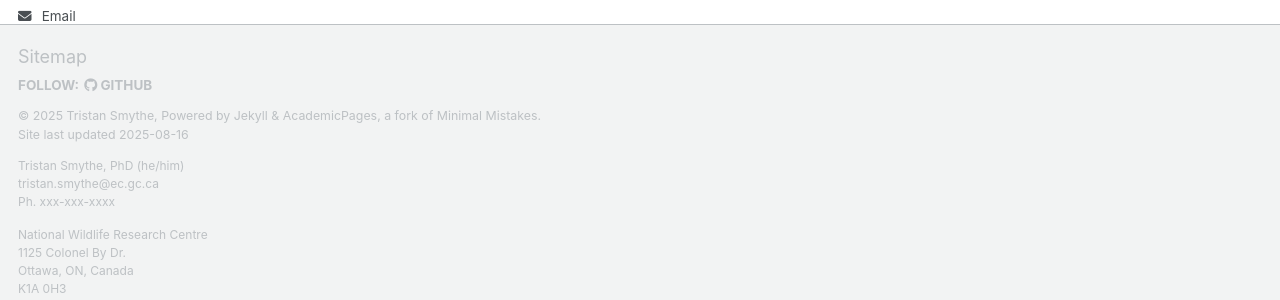
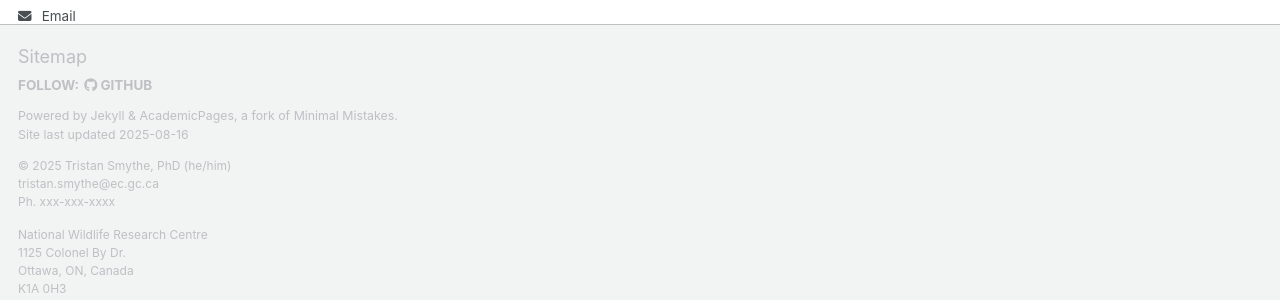
Before and after one commit to tristansmythe/tristansmythe.github.io, a Jekyll site: the page built from _pages/about.md, in a window 1280 px wide and 900 px high, scrolled down 1243 px. Shown: the part 481-781 px from the top of the window. Built offline with Jekyll 4.4.1, drawn with Linux system fonts in a browser that asks for light colours; some web fonts are replaced; a script that is not in the unit is left out.

Commit message:
Update footer.html

```diff
--- a/_includes/footer.html
+++ b/_includes/footer.html
@@ -17,12 +17,12 @@
 {% endif %}
 
 <div class="page__footer-copyright">
-  &copy; {{ site.time | date: '%Y' }} {{ site.name | default: site.title }}, {{ site.data.ui-text[site.locale].powered_by | default: "Powered by" }} <a href="http://jekyllrb.com" rel="nofollow">Jekyll</a> &amp; <a href="https://github.com/academicpages/academicpages.github.io">AcademicPages</a>, a fork of <a href="https://mademistakes.com/work/minimal-mistakes-jekyll-theme/" rel="nofollow">Minimal Mistakes</a>.<br />
+  {{ site.data.ui-text[site.locale].powered_by | default: "Powered by" }} <a href="http://jekyllrb.com" rel="nofollow">Jekyll</a> &amp; <a href="https://github.com/academicpages/academicpages.github.io">AcademicPages</a>, a fork of <a href="https://mademistakes.com/work/minimal-mistakes-jekyll-theme/" rel="nofollow">Minimal Mistakes</a>.<br />
   Site last updated {{ "now" | date: '%Y-%m-%d' }}
 </div>
 
 <div class="page__footer-details" style="font-size: 12px;">
-  <p>Tristan Smythe, PhD (he/him)<br><a href="mailto:tristan.smythe@ec.gc.ca">tristan.smythe@ec.gc.ca</a><br>Ph. xxx-xxx-xxxx</p>
+  <p>&copy; {{ site.time | date: '%Y' }} Tristan Smythe, PhD (he/him)<br><a href="mailto:tristan.smythe@ec.gc.ca">tristan.smythe@ec.gc.ca</a><br>Ph. xxx-xxx-xxxx</p>
   <p>National Wildlife Research Centre<br>1125 Colonel By Dr.<br>Ottawa, ON, Canada<br>K1A 0H3</p>
   <p>The National Wildlife Research Centre is located on the unceded, unsurrendered Territory of the Anishinaabe Algonquin Nation. These lands, including the water and wildlife within them were cared for and stewarded by the Omàmìwininìwag since time immemorial. I acknowledge that the settler relationships to both the land and the peoples of this land were and are continually broken and misused. At the time of writing, I take this moment to reflect on the privileges I have had here and elsewhere in Canada, to appreciate the natural beauty of this land, as well as acknowledge the harms that I have caused both implicitly by my silence and explicitly with my own thoughts, words, and actions. I commit myself to a continual unlearning of my internal biases and to antiracism in my work as a scientist.</p>
 </div>
```
